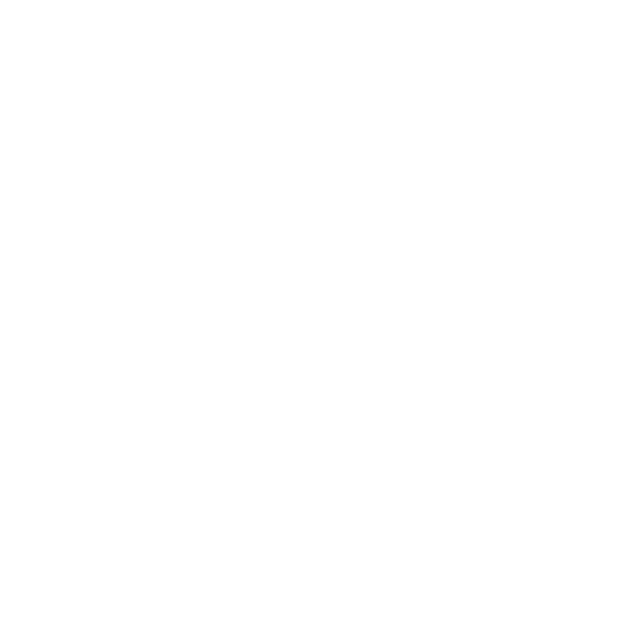
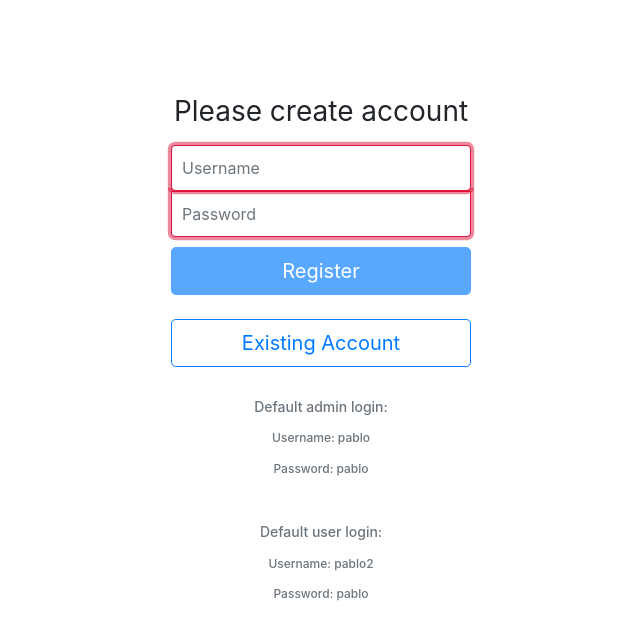
Before and after one commit to MylchenkoAlexandr/shopping-portal-example, an Angular app: page /register in a window 1280 px wide. Before the commit this address led to /. Shown: the top 640 px of the page, without its empty margins (319-959 px from the left). Built offline with nearby package versions, Linux system fonts and the light colour scheme.

Commit message:
Add register user functionality and bug fixes

```diff
--- a/src/app/app-routing.module.ts
+++ b/src/app/app-routing.module.ts
@@ -5,12 +5,14 @@
 import {AdminPortalComponent} from './admin-portal/admin-portal.component';
 import {AdminGuard} from './guards/admin.guard';
 import {LoginComponent} from './login/login.component';
+import {RegisterUserComponent} from './register-user/register-user.component';
 
 const routes: Routes = [
   { path: '', redirectTo: '/login', pathMatch: 'full'},
   { path: 'user', component: UserPortalComponent, canActivate: [AuthGuard] },
   {path: 'admin', component: AdminPortalComponent, canActivate: [AuthGuard, AdminGuard]},
-  {path: 'login', component: LoginComponent}
+  {path: 'login', component: LoginComponent},
+  {path: 'register', component: RegisterUserComponent}
 ];
 
 @NgModule({
--- a/src/app/app.module.ts
+++ b/src/app/app.module.ts
@@ -13,6 +13,7 @@
 import { HeaderBarComponent } from './header-bar/header-bar.component';
 import { UserListComponent } from './user-list/user-list.component';
 import { UserComponent } from './user/user.component';
+import { RegisterUserComponent } from './register-user/register-user.component';
 
 @NgModule({
   declarations: [
@@ -24,7 +25,8 @@
     LoginComponent,
     HeaderBarComponent,
     UserListComponent,
-    UserComponent
+    UserComponent,
+    RegisterUserComponent
   ],
   imports: [
     BrowserModule,
--- a/src/app/login/login.component.html
+++ b/src/app/login/login.component.html
@@ -1,3 +1,4 @@
+<app-header-bar [parent]="title"></app-header-bar>
 <div class="text-center body-div" style="">
   <form [formGroup]="form" class="form-signin" (ngSubmit)="submitLoginForm()">
     <h3 class="mb-3 font-weight-normal">Please sign in</h3>
@@ -9,7 +10,7 @@
 
     <button class="btn btn-lg btn-primary btn-block" type="submit" [disabled]="form.invalid">Sign in</button>
     <br>
-    <button class="btn btn-lg btn-outline-primary btn-block" (click)="submitLoginForm">Register Account</button>
+    <button class="btn btn-lg btn-outline-primary btn-block" (click)="routeToRegistration()">Register Account</button>
     <br>
     <p class="h6 mt-2 mb-3 text-muted" style="font-size: 14px">Default admin login:</p>
     <p class="h6 mt-2 mb-3 text-muted" style="font-size: 12px">Username: pablo</p>
--- a/src/app/login/login.component.ts
+++ b/src/app/login/login.component.ts
@@ -11,6 +11,8 @@
   styleUrls: ['./login.component.css']
 })
 export class LoginComponent implements OnInit {
+
+  title = 'login';
 
   form: FormGroup;
   failedLogin;
@@ -44,4 +46,7 @@
 
   }
 
+  routeToRegistration(): void {
+    this.router.navigate(['/register', {trigger: 'SIGN_IN'}]);
+  }
 }
--- a/src/app/product/product.component.ts
+++ b/src/app/product/product.component.ts
@@ -87,6 +87,7 @@
   }
 
   editProduct(): boolean | void {
+    // TODO: edit product server request and ui
     this.unimplemented(false);
   }
 
--- /dev/null
+++ b/src/app/register-user/register-user.component.css
@@ -0,0 +1,44 @@
+input.ng-invalid {
+  border-color: crimson;
+  box-shadow: 0 0 0 0.2rem rgba(220, 20, 60, 0.5);
+}
+
+.body-div {
+  display: flex;
+  -webkit-box-align: center;
+  align-items: center;
+  -webkit-box-pack: center;
+  justify-content: center;
+  padding-top: 40px;
+  padding-bottom: 40px;
+}
+
+.form-signin {
+  width: 100%;
+  max-width: 330px;
+  padding: 15px;
+  margin: 0 auto;
+}
+.form-signin .checkbox {
+  font-weight: 400;
+}
+.form-signin .form-control {
+  position: relative;
+  box-sizing: border-box;
+  height: auto;
+  padding: 10px;
+  font-size: 16px;
+}
+.form-signin .form-control:focus {
+  z-index: 2;
+}
+.form-signin input[type="email"] {
+  margin-bottom: -1px;
+  border-bottom-right-radius: 0;
+  border-bottom-left-radius: 0;
+}
+.form-signin input[type="password"] {
+  margin-bottom: 10px;
+  border-top-left-radius: 0;
+  border-top-right-radius: 0;
+}
--- /dev/null
+++ b/src/app/register-user/register-user.component.html
@@ -0,0 +1,38 @@
+<app-header-bar [parent]="title"></app-header-bar>
+<div class="text-center body-div" style="">
+  <form [formGroup]="form" class="form-signin" (ngSubmit)="submitRegisterForm()">
+    <h3 class="mb-3 font-weight-normal">Please create account</h3>
+    <label for="inputUsername" class="sr-only">Username</label>
+    <input type="text" class="form-control" id="inputUsername" [formControlName]="'name'" placeholder="Username" autofocus autocomplete="off"/>
+    <label for="inputPassword" class="sr-only">Username</label>
+    <input type="password" class="form-control" id="inputPassword" [formControlName]="'password'" placeholder="Password" autocomplete="off"/>
+    <div *ngIf="loggedInUserType === 'admin'" class="col">
+      <label>Account type:</label>
+      <div class="m-2 btn-group dropdown">
+        <button class="btn btn-secondary dropdown-toggle" type="button" id="productOptions" data-toggle="dropdown"
+                aria-haspopup="true" aria-expanded="false" [textContent]="userType.charAt(0).toUpperCase() + userType.slice(1)">
+        </button>
+        <div>
+          <div class="dropdown-menu" aria-labelledby="userTypeOptions">
+            <button class="dropdown-item" (click)="userType = 'user'">User</button>
+            <button class="dropdown-item" (click)="userType = 'admin'">Admin</button>
+          </div>
+        </div>
+      </div>
+    </div>
+    <p *ngIf="failedRegistration" class="h6 mb-3 text-muted" style="font-size: 14px; color: crimson; border: 1px crimson;">Registration details are invalid. Please try again.</p>
+
+    <button class="btn btn-lg btn-primary btn-block" type="submit" [disabled]="form.invalid">Register</button>
+    <br>
+    <button class="btn btn-lg btn-outline-primary btn-block" (click)="routeToLogin()">Existing Account</button>
+    <br>
+    <p class="h6 mt-2 mb-3 text-muted" style="font-size: 14px">Default admin login:</p>
+    <p class="h6 mt-2 mb-3 text-muted" style="font-size: 12px">Username: pablo</p>
+    <p class="h6 mt-2 mb-3 text-muted" style="font-size: 12px">Password: pablo</p>
+    <br>
+    <p class="h6 mt-2 mb-3 text-muted" style="font-size: 14px">Default user login:</p>
+    <p class="h6 mt-2 mb-3 text-muted" style="font-size: 12px">Username: pablo2</p>
+    <p class="h6 mt-2 mb-3 text-muted" style="font-size: 12px">Password: pablo</p>
+  </form>
+
+</div>
--- /dev/null
+++ b/src/app/register-user/register-user.component.ts
@@ -0,0 +1,69 @@
+import {Component, OnInit} from '@angular/core';
+import {FormBuilder, FormGroup, Validators} from '@angular/forms';
+import {AuthService} from '../services/auth.service';
+import {Router} from '@angular/router';
+import {UsersService} from '../services/users.service';
+
+@Component({
+  selector: 'app-register-user',
+  templateUrl: './register-user.component.html',
+  styleUrls: ['./register-user.component.css']
+})
+export class RegisterUserComponent implements OnInit {
+
+  title = 'register-user';
+
+  constructor(private readonly fb: FormBuilder, private auth: AuthService, private router: Router, private us: UsersService) {
+    this.form = this.fb.group({
+      name: ['', [Validators.required]],
+      password: ['', [Validators.required, Validators.minLength(4)]]
+    });
+    this.failedRegistration = false;
+    this.userType = 'user';
+    if (!this.loggedInUserType) {
+      this.loggedInUserType = this.auth.user.type || '';
+    }
+  }
+
+  form: FormGroup;
+  failedRegistration;
+  userType;
+  loggedInUserType;
+
+  ngOnInit(): void {
+  }
+
+  submitRegisterForm(): void {
+    if (this.form.valid) {
+      // console.log(this.form.getRawValue());
+      const registerFormVal = this.form.getRawValue();
+      registerFormVal.type = this.userType;
+      this.us.postUser(registerFormVal).then(user => {
+        if (!user) {
+          console.log(user);
+          this.failedRegistration = true;
+        } else {
+          this.router.navigate(['/login', {trigger: 'REGISTER'}]);
+        }
+      });
+
+      // this.auth.login(this.form.getRawValue()).then(status => {
+      //   if (!status) {
+      //     console.log(status);
+      //     // console.log('Failed login.');
+      //     this.failedRegistration = true;
+      //   } else {
+      //     // console.log('Successful login.');
+      //     this.us.getUserById(this.auth.user._id).then(() => this.router.navigate(['/login', {trigger: 'REGISTER'}]));
+      //
+      //   }
+      // });
+    }
+
+  }
+
+  routeToLogin(): void {
+    this.router.navigate(['/login', {trigger: 'REGISTER'}]);
+  }
+
+}
--- a/src/app/services/users.service.ts
+++ b/src/app/services/users.service.ts
@@ -74,9 +74,9 @@
     // this.user.next(nextUser);
   }
 
-  postUser(id, user): Promise<any> {
+  postUser(user): Promise<any> {
     // tslint:disable-next-line:variable-name
-    return this.httpClient.post(`${this.usersApi}/${id}`, user).toPromise().then(_user => {
+    return this.httpClient.post(`${this.usersApi}`, user).toPromise().then(_user => {
       this.getUsers();
       // this.getUserById(id);
       return _user;
@@ -131,6 +131,7 @@
   }
 
   putCart(userId, productId): void {
+    // TODO: implement put cart request and ui (if needed)
     this.unimplemented(false);
   }
 
--- a/src/app/user/user.component.ts
+++ b/src/app/user/user.component.ts
@@ -21,6 +21,7 @@
   }
 
   editUser(): boolean | void {
+    // TODO
     this.unimplemented(false);
   }
 
```
Also changed, not shown: src/app/header-bar/header-bar.component.html (+5 -5 lines), src/app/header-bar/header-bar.component.ts (+10 -1 lines), 1 other file (tests, documents, lock files or other folders).
